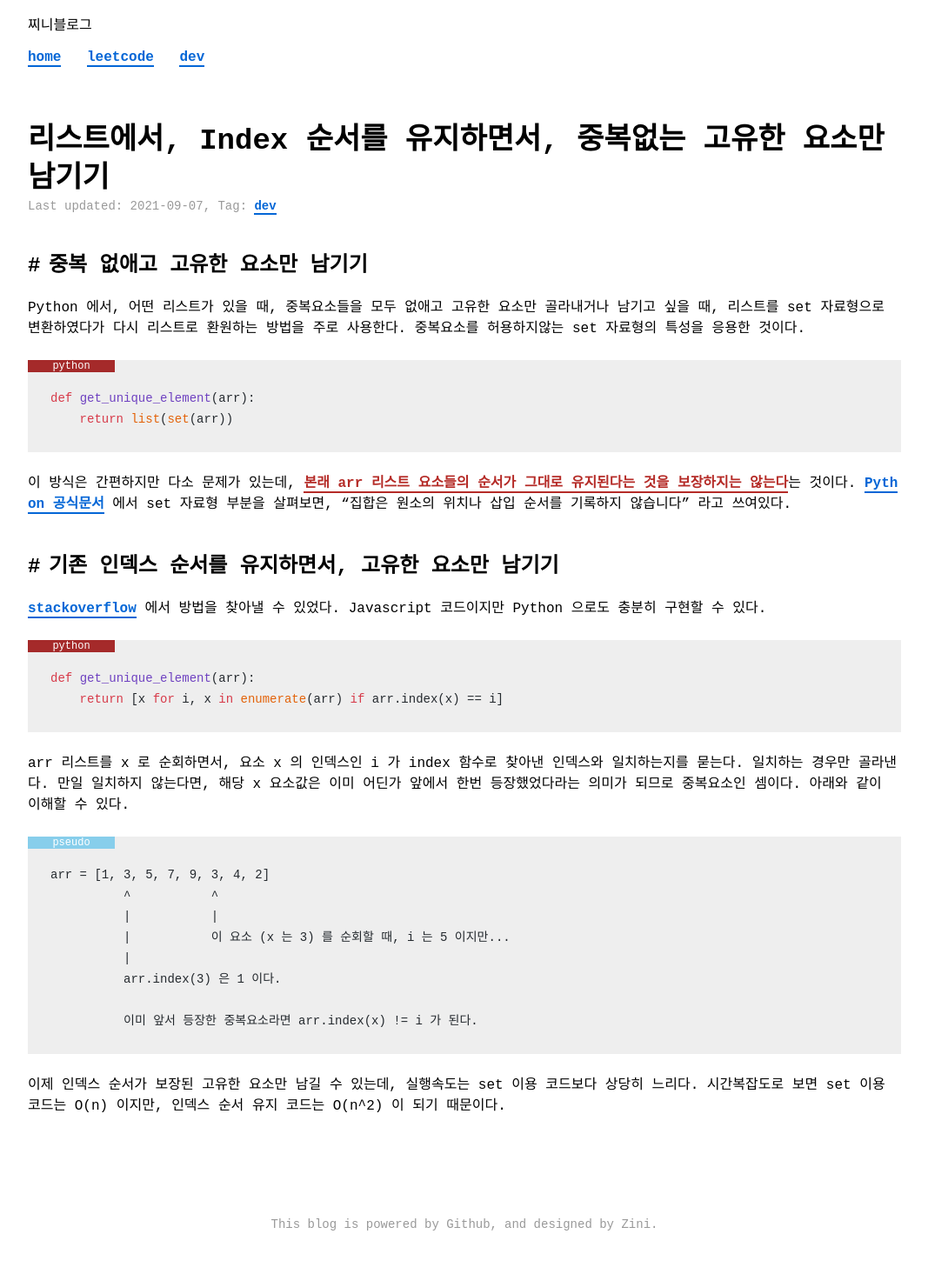
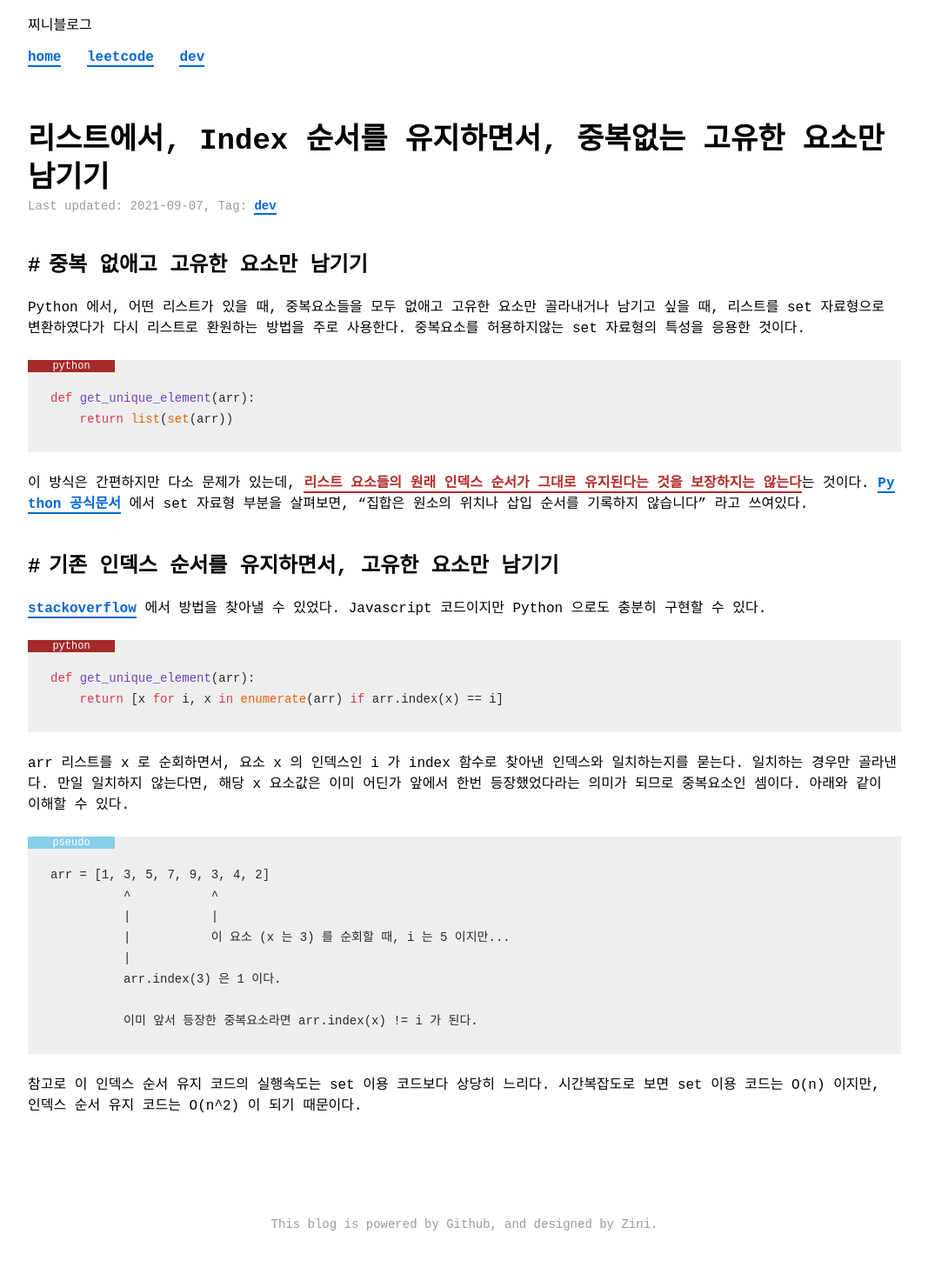
Before and after one commit to ziniblog/ziniblog.github.io, a Jekyll site: the page built from _posts/dev/5010-01-01-python-get-unique-element-from-list-keeping-index-order.md, in a window 1280 px wide. Shown: the whole page at 87% size, without its empty margins (106-1173 px from the left). Built offline with Jekyll 4.4.1, drawn with Linux system fonts in a browser that asks for light colours; nearby versions of some CDN libraries; some web fonts are replaced; comment, search, counter and statistics services are not loaded; a style sheet for code colours, icons or effects is not loaded.

Commit message:
modified

````diff
--- a/_posts/dev/5010-01-01-python-get-unique-element-from-list-keeping-index-order.md
+++ b/_posts/dev/5010-01-01-python-get-unique-element-from-list-keeping-index-order.md
@@ -15,7 +15,7 @@ def get_unique_element(arr):
 ```
 {:.python}
 
-이 방식은 간편하지만 다소 문제가 있는데, **본래 arr 리스트 요소들의 순서가 그대로 유지된다는 것을 보장하지는 않는다**는 것이다. [Python 공식문서](https://docs.python.org/ko/3.9/library/stdtypes.html#set-types-set-frozenset) 에서 set 자료형 부분을 살펴보면, "집합은 원소의 위치나 삽입 순서를 기록하지 않습니다" 라고 쓰여있다.
+이 방식은 간편하지만 다소 문제가 있는데, **리스트 요소들의 원래 인덱스 순서가 그대로 유지된다는 것을 보장하지는 않는다**는 것이다. [Python 공식문서](https://docs.python.org/ko/3.9/library/stdtypes.html#set-types-set-frozenset) 에서 set 자료형 부분을 살펴보면, "집합은 원소의 위치나 삽입 순서를 기록하지 않습니다" 라고 쓰여있다.
 
 ## 기존 인덱스 순서를 유지하면서, 고유한 요소만 남기기
 
@@ -41,4 +41,4 @@ arr = [1, 3, 5, 7, 9, 3, 4, 2]
 ```
 {:.pseudo}
 
-이제 인덱스 순서가 보장된 고유한 요소만 남길 수 있는데, 실행속도는 set 이용 코드보다 상당히 느리다. 시간복잡도로 보면 set 이용 코드는 O(n) 이지만, 인덱스 순서 유지 코드는 O(n^2) 이 되기 때문이다.
+참고로 이 인덱스 순서 유지 코드의 실행속도는 set 이용 코드보다 상당히 느리다. 시간복잡도로 보면 set 이용 코드는 O(n) 이지만, 인덱스 순서 유지 코드는 O(n^2) 이 되기 때문이다.
````
